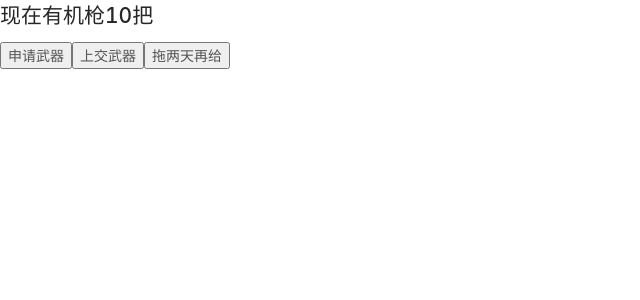
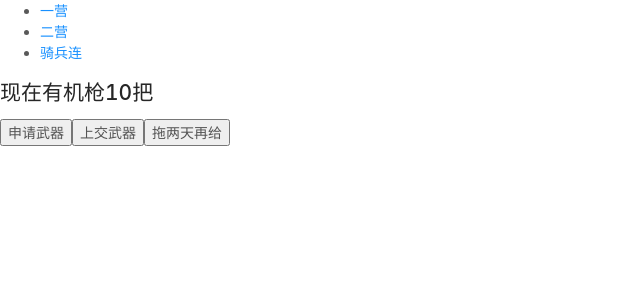
Before and after one commit to cjshinning/imook, a React app: page / in a window 1280 px wide. Shown: the top 300 px of the page, without its empty margins (0-640 px from the left). Built offline with nearby package versions, Linux system fonts and the light colour scheme.

Commit message:
初识react router4

```diff
--- a/src/index.js
+++ b/src/index.js
@@ -1,6 +1,7 @@
 import React from 'react'
 import ReactDOM from 'react-dom'
 import {createStore,applyMiddleware,compose} from 'redux'
+import {BrowserRouter,Route,Link} from 'react-router-dom'
 import {counter,addGun,removeGun,addGunAsync} from './index.redux'
 import {Provider} from 'react-redux'
 import thunk from 'redux-thunk'
@@ -11,9 +12,28 @@
     window.devToolsExtension?window.devToolsExtension():f=>f
 ));
 
+function Erying(){
+    return <h2>二营</h2>
+}
+
+function Qibilian(){
+    return <h2>骑兵连</h2>
+}
+
 ReactDOM.render(
     <Provider store={store}>
-        <App/>
+        <BrowserRouter>
+            <div>
+                <ul>
+                    <li><Link to='/'>一营</Link></li>
+                    <li><Link to='/erying'>二营</Link></li>
+                    <li><Link to='/qibilian'>骑兵连</Link></li>
+                </ul>
+                <Route path='/' exact component={App}></Route>
+                <Route path='/erying' component={Erying}></Route>
+                <Route path='/qibilian' component={Qibilian}></Route>
+            </div>
+        </BrowserRouter>
     </Provider>,
     document.getElementById('root')
 )
```
Also changed, not shown: package.json (+7 -1 lines).
